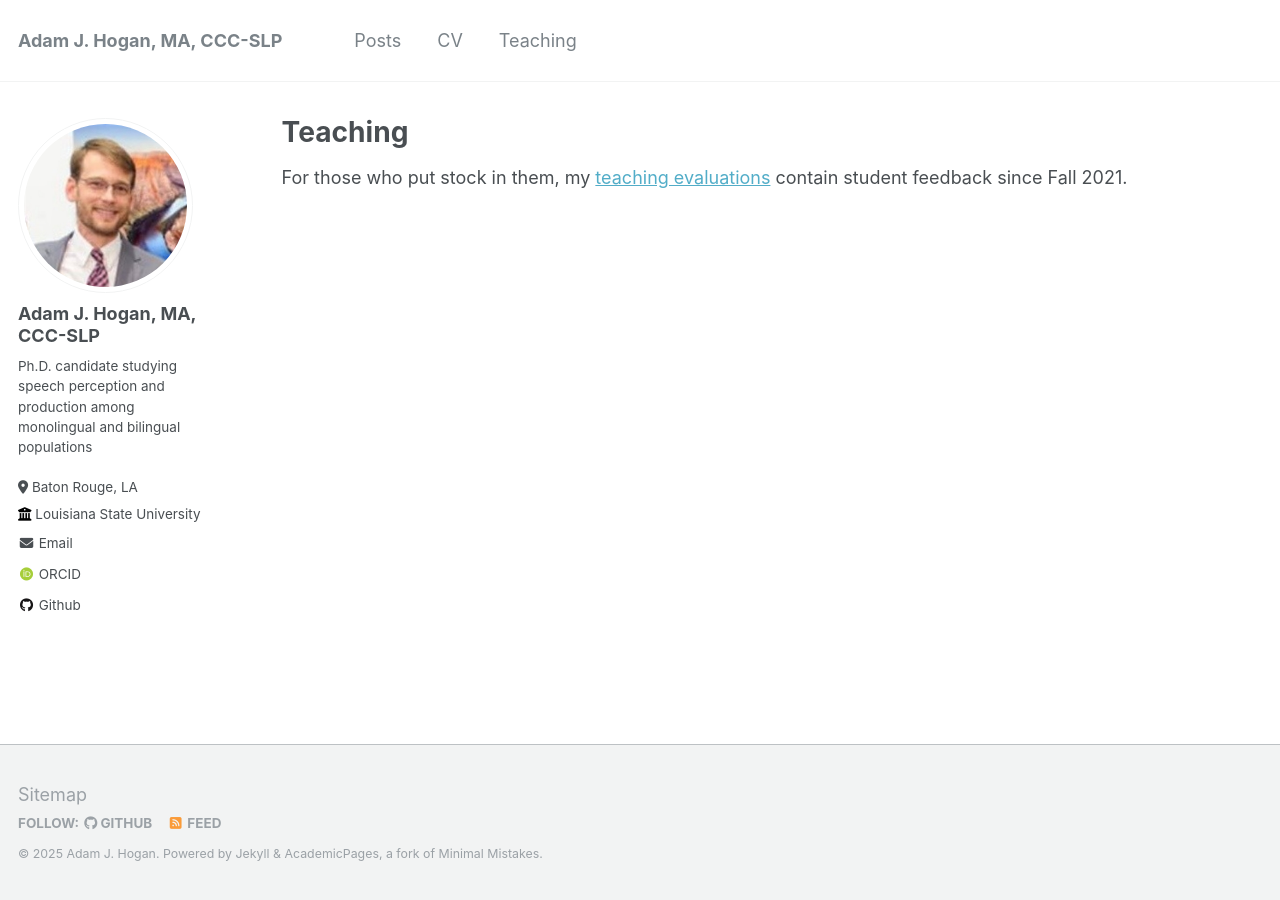
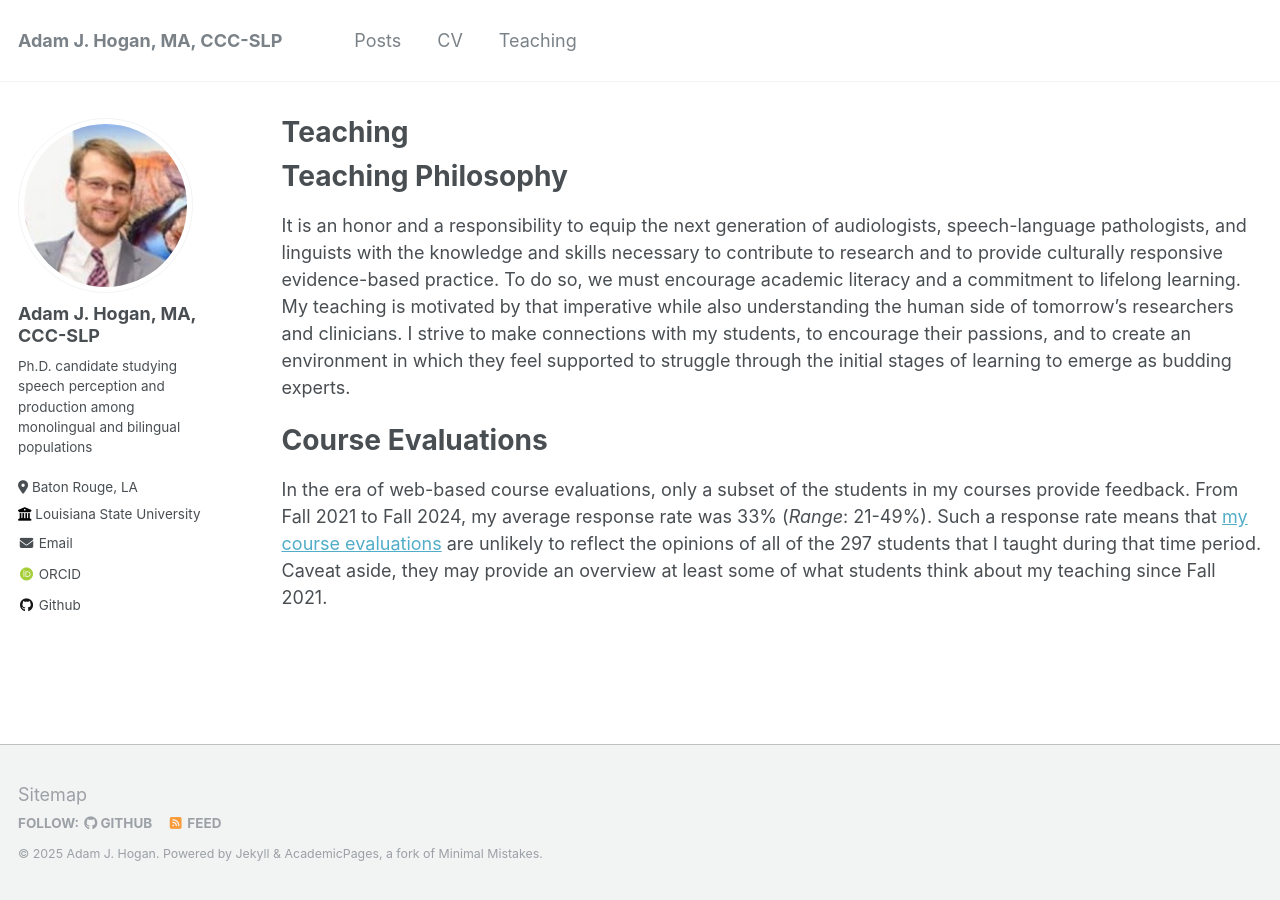
Before and after one commit to adamjhogan/adamjhogan.github.io, a Jekyll site: the page built from _pages/teaching.md, in a window 1280 px wide. Built offline with Jekyll 4.4.1, drawn with Linux system fonts in a browser that asks for light colours; some web fonts are replaced.

Commit message:
Adding teaching philosophy

```diff
--- a/_pages/teaching.md
+++ b/_pages/teaching.md
@@ -6,5 +6,8 @@ author_profile: true
 redirect_from:
   - /evals
 ---
+# Teaching Philosophy
+It is an honor and a responsibility to equip the next generation of audiologists, speech-language pathologists, and linguists with the knowledge and skills necessary to contribute to research and to provide culturally responsive evidence-based practice. To do so, we must encourage academic literacy and a commitment to lifelong learning. My teaching is motivated by that imperative while also understanding the human side of tomorrow's researchers and clinicians. I strive to make connections with my students, to encourage their passions, and to create an environment in which they feel supported to struggle through the initial stages of learning to emerge as budding experts.
 
-For those who put stock in them, my [teaching evaluations](/assets/Hogan_Teaching_Evaluations.pdf) contain student feedback since Fall 2021.
+# Course Evaluations
+In the era of web-based course evaluations, only a subset of the students in my courses provide feedback. From Fall 2021 to Fall 2024, my average response rate was 33% (*Range*: 21-49%). Such a response rate means that [my course evaluations](/assets/Hogan_Teaching_Evaluations.pdf) are unlikely to reflect the opinions of all of the 297 students that I taught during that time period. Caveat aside, they may provide an overview at least some of what students think about my teaching since Fall 2021.
```
